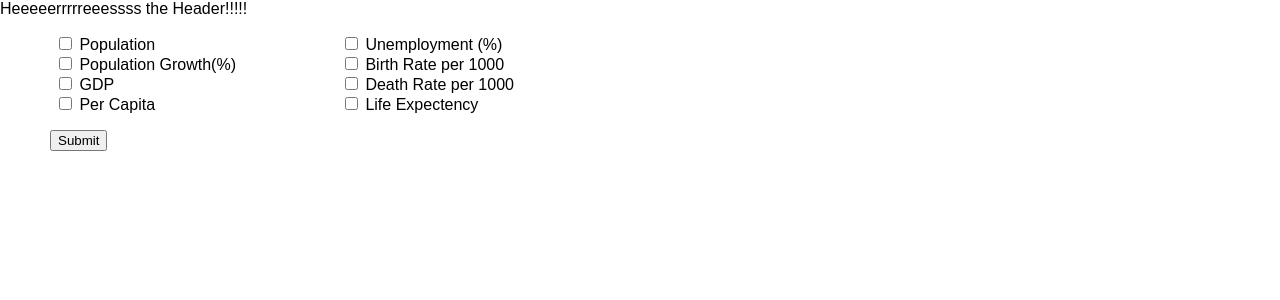
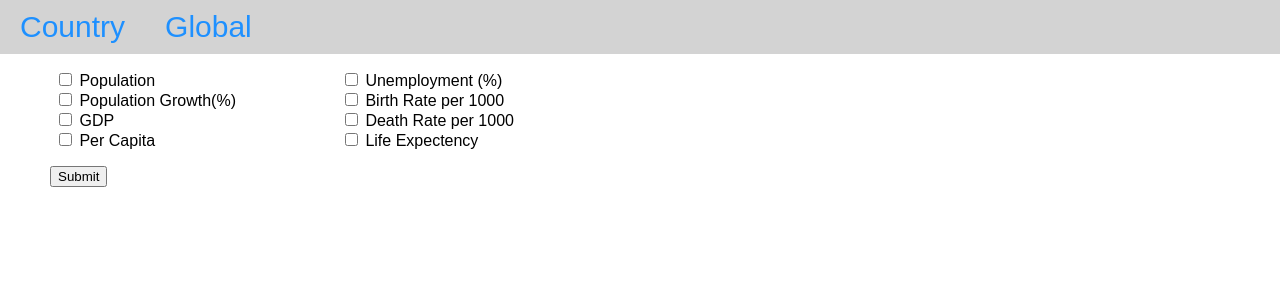
Before and after one commit to MyNameIsSpencer/country_proj, a React (Create React App) app: page /globalanalytics in a window 1280 px wide. Shown: the top 300 px of the page. Built offline with nearby package versions, Linux system fonts and the light colour scheme.

Commit message:
update unemployment and add heading navigation

```diff
--- a/src/CSS/Countries.css
+++ b/src/CSS/Countries.css
@@ -1,12 +1,17 @@
-.small-point {
-  font-size: 10px;
-  margin-left: 20px;
-}
 
 li {
   list-style-type: none;
   text-align: left;
   margin-left: 15px;
+}
+
+.countries {
+  margin-top: 40px;
+}
+
+.small-point {
+  font-size: 10px;
+  margin-left: 20px;
 }
 
 .autoCountry {
--- /dev/null
+++ b/src/CSS/Header.css
@@ -0,0 +1,13 @@
+.header-div {
+  background: lightgrey;
+}
+
+
+.link-item {
+    style: none;
+    color: dodgerblue;
+    text-decoration: none;
+    font-size: 30px;
+    padding: 10px 20px;
+    display: inline-block;
+  }
--- a/src/Components/Countries.js
+++ b/src/Components/Countries.js
@@ -52,7 +52,7 @@ export default class Countries extends Component {
 
   render() {
     return(
-      <div>
+      <div className="countries">
         <SearchBar oneCountry={this.oneCountry}/>
         <ul>
           {this.renderCountries()}
--- a/src/Components/Header.js
+++ b/src/Components/Header.js
@@ -3,14 +3,16 @@ import {
 } from 'react-router-dom';
 
 import React, { Component } from 'react';
-
+import '../CSS/Header.css';
 
 class Header extends Component {
   render() {
     return(
-      <div>
-
-        Heeeeerrrrreeessss the Header!!!!!
+      <div className="header-div" >
+        <nav className="nav-header">
+          <Link to="/" className="link-item">Country</Link>
+          <Link to="/globalanalytics" className="link-item">Global</Link>
+        </nav>
       </div>
     )
   }
--- a/src/Components/SoloCountry.js
+++ b/src/Components/SoloCountry.js
@@ -513,7 +513,7 @@ export default class SoloCountry extends Component {
               <td><p onClick={this.renderNationalDebt}><b>National Debt {this.state.debtYear}: </b></p></td>
               <td><p className="table-value">${addCommas(this.state.countryDebt)}</p></td>
               <td className="table-righter"><p onClick={this.renderUnemployment}><b>Unemployment: </b></p></td>
-              <td><p className="table-value"> ${this.state.unemployment}%</p></td>
+              <td><p className="table-value"> {this.state.unemployment}%</p></td>
             </tr>
             <tr>
               <td><p onClick={this.renderNationalDeficit}><b>National Deficit {this.state.debtYear}: </b></p></td>
```
